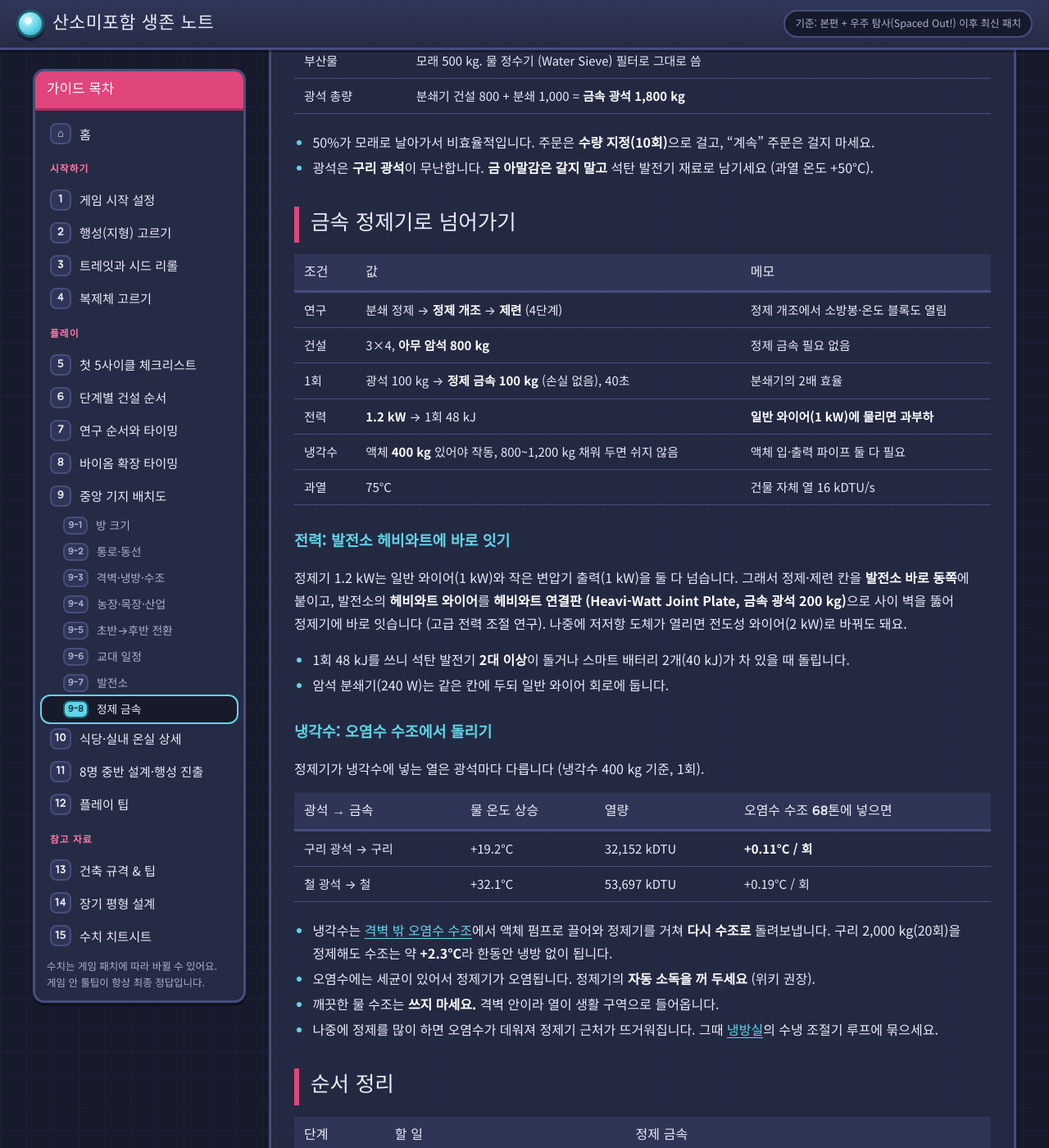
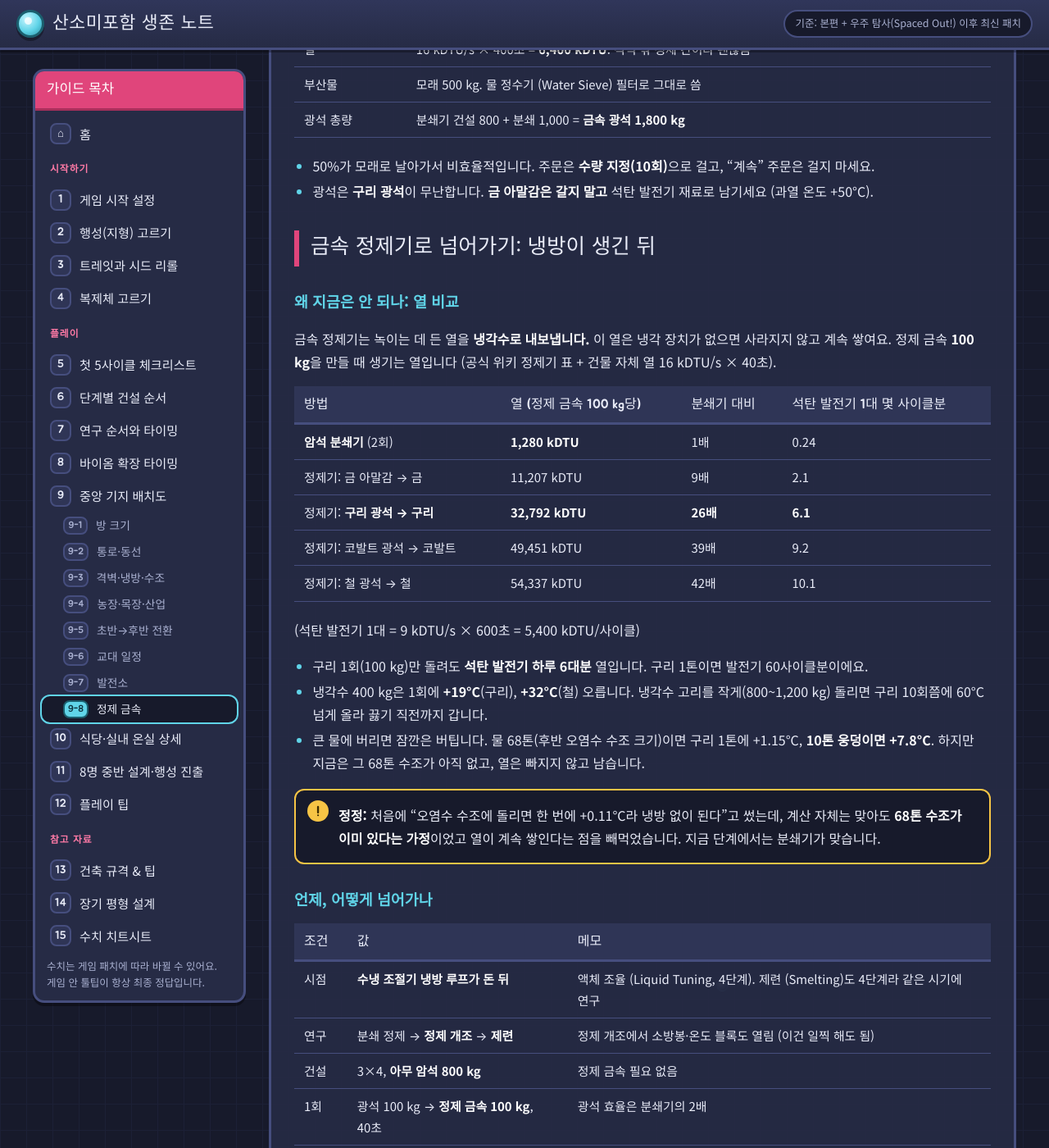
Before and after one commit to zaGamer95/oni, a Jekyll site: the page built from guide/04b8-core-refining.md, in a window 1280 px wide and 1400 px high, scrolled down 2814 px. Shown: the whole window at 82% size. Built offline with Jekyll 4.4.1, drawn with Linux system fonts in a browser that asks for light colours; some of the changed text lies outside the part shown.

Commit message:
9-8 정정: 금속 정제기는 냉방 루프 뒤로, 그 전엔 암석 분쇄기
- 정제 금속 100 kg당 열 비교 (분쇄기 1,280 / 금 11,207 / 구리 32,792 / 코발트 49,451 / 철 54,337 kDTU)
- 68톤 수조 가정이던 +0.11°C 설명을 정정하고, 작은 냉각수 고리·웅덩이 온도 상승 추가

Co-Authored-By: Claude Opus 5.5 <noreply@anthropic.com>
Claude-Session: https://claude.ai/code/session_01D1TBnUXHdgKu1knAdxXaL4

```diff
--- a/guide/04b8-core-refining.md
+++ b/guide/04b8-core-refining.md
@@ -17,7 +17,7 @@ description: 암석 분쇄기로 꼭 필요한 정제 금속만 뽑고, 금속
 
 ## 한 줄 요약
 
-**지금 필요한 정제 금속은 500 kg(스마트 배터리 2 + 자동화 와이어)뿐입니다.** 암석 분쇄기로 금속 광석 1,000 kg만 갈고 멈추세요. **금속 정제기는 짓는 데 정제 금속이 안 들어서**(아무 암석 800 kg), 분쇄기는 정제기 연구(제련)가 끝날 때까지 버티는 용도면 충분합니다.
+**지금 필요한 정제 금속은 500 kg(스마트 배터리 2 + 자동화 와이어)뿐입니다.** 암석 분쇄기로 금속 광석 1,000 kg만 갈고 멈추세요. **금속 정제기는 아직 짓지 마세요.** 같은 양을 만들 때 열이 분쇄기의 **약 26배**(구리 기준)라, 냉방(수냉 조절기 루프)이 생기기 전까지는 분쇄기로 버티는 게 맞습니다.
 
 ## 지금 할 일
 
@@ -25,7 +25,7 @@ description: 암석 분쇄기로 꼭 필요한 정제 금속만 뽑고, 금속
 - [ ] 발전소 동쪽 정제·제련 칸에 **암석 분쇄기 (Rock Crusher)** 4×4 (금속 광석 800 kg)
 - [ ] **금속 광석 1,000 kg**만 분쇄 주문 (100 kg × 10회) → 정제 금속 500 kg + 모래 500 kg
 - [ ] 정제 금속으로 **스마트 배터리 2개** (400 kg) + **자동화 와이어** 약 20칸 (100 kg) → [9-7 스마트 배터리 자동화]({{ '/guide/core-base/power/' | relative_url }}#스마트-배터리-자동화)
-- [ ] 다음 연구: **정제 개조** (Refined Renovations, 3단계, 소방봉도 여기서 나옴) → **제련** (Smelting, 4단계) → 금속 정제기
+- [ ] 정제 금속이 더 필요하면 **분쇄기로 더 갈기** (모래도 같이 쌓임). 금속 정제기는 냉방이 생긴 뒤
 
 ## 정제 금속이 드는 건물
 
@@ -78,45 +78,58 @@ description: 암석 분쇄기로 꼭 필요한 정제 금속만 뽑고, 금속
 - 50%가 모래로 날아가서 비효율적입니다. 주문은 **수량 지정(10회)**으로 걸고, "계속" 주문은 걸지 마세요.
 - 광석은 **구리 광석**이 무난합니다. **금 아말감은 갈지 말고** 석탄 발전기 재료로 남기세요 (과열 온도 +50°C).
 
-## 금속 정제기로 넘어가기
+## 금속 정제기로 넘어가기: 냉방이 생긴 뒤
+
+### 왜 지금은 안 되나: 열 비교
+
+금속 정제기는 녹이는 데 든 열을 **냉각수로 내보냅니다.** 이 열은 냉각 장치가 없으면 사라지지 않고 계속 쌓여요. 정제 금속 **100 kg**을 만들 때 생기는 열입니다 (공식 위키 정제기 표 + 건물 자체 열 16 kDTU/s × 40초).
+
+| 방법 | 열 (정제 금속 100 kg당) | 분쇄기 대비 | 석탄 발전기 1대 몇 사이클분 |
+|---|---|---|---|
+| **암석 분쇄기** (2회) | **1,280 kDTU** | 1배 | 0.24 |
+| 정제기: 금 아말감 → 금 | 11,207 kDTU | 9배 | 2.1 |
+| 정제기: **구리 광석 → 구리** | **32,792 kDTU** | **26배** | **6.1** |
+| 정제기: 코발트 광석 → 코발트 | 49,451 kDTU | 39배 | 9.2 |
+| 정제기: 철 광석 → 철 | 54,337 kDTU | 42배 | 10.1 |
+
+(석탄 발전기 1대 = 9 kDTU/s × 600초 = 5,400 kDTU/사이클)
+
+- 구리 1회(100 kg)만 돌려도 **석탄 발전기 하루 6대분** 열입니다. 구리 1톤이면 발전기 60사이클분이에요.
+- 냉각수 400 kg은 1회에 **+19°C**(구리), **+32°C**(철) 오릅니다. 냉각수 고리를 작게(800~1,200 kg) 돌리면 구리 10회쯤에 60°C 넘게 올라 끓기 직전까지 갑니다.
+- 큰 물에 버리면 잠깐은 버팁니다. 물 68톤(후반 오염수 수조 크기)이면 구리 1톤에 +1.15°C, **10톤 웅덩이면 +7.8°C**. 하지만 지금은 그 68톤 수조가 아직 없고, 열은 빠지지 않고 남습니다.
+
+> **정정:** 처음에 "오염수 수조에 돌리면 한 번에 +0.11°C라 냉방 없이 된다"고 썼는데, 계산 자체는 맞아도 **68톤 수조가 이미 있다는 가정**이었고 열이 계속 쌓인다는 점을 빼먹었습니다. 지금 단계에서는 분쇄기가 맞습니다.
+{: .warn}
+
+### 언제, 어떻게 넘어가나
 
 | 조건 | 값 | 메모 |
 |---|---|---|
-| 연구 | 분쇄 정제 → **정제 개조** → **제련** (4단계) | 정제 개조에서 소방봉·온도 블록도 열림 |
+| 시점 | **수냉 조절기 냉방 루프가 돈 뒤** | 액체 조율 (Liquid Tuning, 4단계). 제련 (Smelting)도 4단계라 같은 시기에 연구 |
+| 연구 | 분쇄 정제 → **정제 개조** → **제련** | 정제 개조에서 소방봉·온도 블록도 열림 (이건 일찍 해도 됨) |
 | 건설 | 3×4, **아무 암석 800 kg** | 정제 금속 필요 없음 |
-| 1회 | 광석 100 kg → **정제 금속 100 kg** (손실 없음), 40초 | 분쇄기의 2배 효율 |
-| 전력 | **1.2 kW** → 1회 48 kJ | **일반 와이어(1 kW)에 물리면 과부하** |
-| 냉각수 | 액체 **400 kg** 있어야 작동, 800~1,200 kg 채워 두면 쉬지 않음 | 액체 입·출력 파이프 둘 다 필요 |
-| 과열 | 75°C | 건물 자체 열 16 kDTU/s |
+| 1회 | 광석 100 kg → **정제 금속 100 kg**, 40초 | 광석 효율은 분쇄기의 2배 |
+| 전력 | **1.2 kW** → 1회 48 kJ | 일반 와이어(1 kW)에 물리면 과부하 |
+| 냉각수 | 액체 400 kg 이상 (800~1,200 kg 권장) | 입·출력 파이프 둘 다 필요 |
+| 과열 | 75°C | |
+
+- **냉각수 처리:** 정제기 냉각수를 [냉방실]({{ '/guide/core-base/envelope/' | relative_url }}#냉방-시스템) 수냉 조절기가 식히는 고리에 묶거나, 나중에 증기 터빈 방에서 열을 전기로 바꿉니다. 냉각수는 오염수를 쓰고 **정제기 자동 소독은 꺼 두세요**. 깨끗한 물 수조(격벽 안)에는 절대 연결하지 않습니다.
+- **어쩔 수 없이 미리 써야 하면:** 격벽 밖 **50톤 이상** 물웅덩이를 열 버리는 곳으로 쓰고, 한 번에 수백 kg만, 금 아말감이 넉넉하면 금(열 ⅓)부터 정제하세요.
 
 ### 전력: 발전소 헤비와트에 바로 잇기
 
-정제기 1.2 kW는 일반 와이어(1 kW)와 작은 변압기 출력(1 kW)을 둘 다 넘습니다. 그래서 정제·제련 칸을 **발전소 바로 동쪽**에 붙이고, 발전소의 **헤비와트 와이어**를 **헤비와트 연결판 (Heavi-Watt Joint Plate, 금속 광석 200 kg)**으로 사이 벽을 뚫어 정제기에 바로 잇습니다 (고급 전력 조절 연구). 나중에 저저항 도체가 열리면 전도성 와이어(2 kW)로 바꿔도 돼요.
+정제기 1.2 kW는 일반 와이어(1 kW)와 작은 변압기 출력(1 kW)을 둘 다 넘습니다. 그래서 정제·제련 칸을 **발전소 바로 동쪽**에 붙이고, 발전소의 **헤비와트 와이어**를 **헤비와트 연결판 (Heavi-Watt Joint Plate, 금속 광석 200 kg)**으로 사이 벽을 뚫어 정제기에 바로 잇습니다 (고급 전력 조절 연구). 저저항 도체가 열리면 전도성 와이어(2 kW)로 바꿔도 돼요.
 
-- 1회 48 kJ를 쓰니 석탄 발전기 **2대 이상**이 돌거나 스마트 배터리 2개(40 kJ)가 차 있을 때 돌립니다.
+- 1회 48 kJ라 석탄 발전기 **2대 이상**이 돌거나 스마트 배터리 2개(40 kJ)가 차 있을 때 돌립니다.
 - 암석 분쇄기(240 W)는 같은 칸에 두되 일반 와이어 회로에 둡니다.
-
-### 냉각수: 오염수 수조에서 돌리기
-
-정제기가 냉각수에 넣는 열은 광석마다 다릅니다 (냉각수 400 kg 기준, 1회).
-
-| 광석 → 금속 | 물 온도 상승 | 열량 | 오염수 수조 68톤에 넣으면 |
-|---|---|---|---|
-| 구리 광석 → 구리 | +19.2°C | 32,152 kDTU | **+0.11°C / 회** |
-| 철 광석 → 철 | +32.1°C | 53,697 kDTU | +0.19°C / 회 |
-
-- 냉각수는 [격벽 밖 오염수 수조]({{ '/guide/core-base/envelope/' | relative_url }}#수조)에서 액체 펌프로 끌어와 정제기를 거쳐 **다시 수조로** 돌려보냅니다. 구리 2,000 kg(20회)을 정제해도 수조는 약 **+2.3°C**라 한동안 냉방 없이 됩니다.
-- 오염수에는 세균이 있어서 정제기가 오염됩니다. 정제기의 **자동 소독을 꺼 두세요** (위키 권장).
-- 깨끗한 물 수조는 **쓰지 마세요.** 격벽 안이라 열이 생활 구역으로 들어옵니다.
-- 나중에 정제를 많이 하면 오염수가 데워져 정제기 근처가 뜨거워집니다. 그때 [냉방실]({{ '/guide/core-base/envelope/' | relative_url }}#냉방-시스템)의 수냉 조절기 루프에 묶으세요.
 
 ## 순서 정리
 
 | 단계 | 할 일 | 정제 금속 |
 |---|---|---|
 | 지금 (사이클 12~) | 분쇄 정제 → 암석 분쇄기 → 광석 1,000 kg 분쇄 | 500 kg 확보 → 스마트 배터리·자동화 |
-| 그다음 | 정제 개조 → 제련 연구, 고급 전력 조절 (헤비와트) | 0 (분쇄기 멈춤) |
-| 정제기 완성 | 금속 정제기 + 헤비와트 연결 + 오염수 냉각 루프 | 필요할 때마다 100 kg 단위 |
+| 그다음 (냉방 전) | 정제 금속이 더 필요하면 **분쇄기로 더 갈기**. 연구는 정제 개조(소방봉), 고급 전력 조절 | 필요한 만큼 (열이 정제기의 1/26) |
+| 냉방 루프 완성 뒤 | 액체 조율 + 제련 → 금속 정제기 + 헤비와트 연결 + 냉방 고리에 냉각수 연결 | 필요할 때마다 100 kg 단위 |
 | 정제기 이후 | 기체 원소 센서 → 특수복 세트 → 전도성 와이어·대형 변압기 | 특수복 세트 약 1,000 kg (단조기 400 + 거치대 2개 200 + 체크포인트 100 + 특수복 1벌 300) |
 
 > 금속 정제기가 돌기 시작하면 암석 분쇄기는 **철거하지 말고** 두세요. 나중에 석회(Lime) 만들기 같은 다른 레시피에 씁니다.
```
